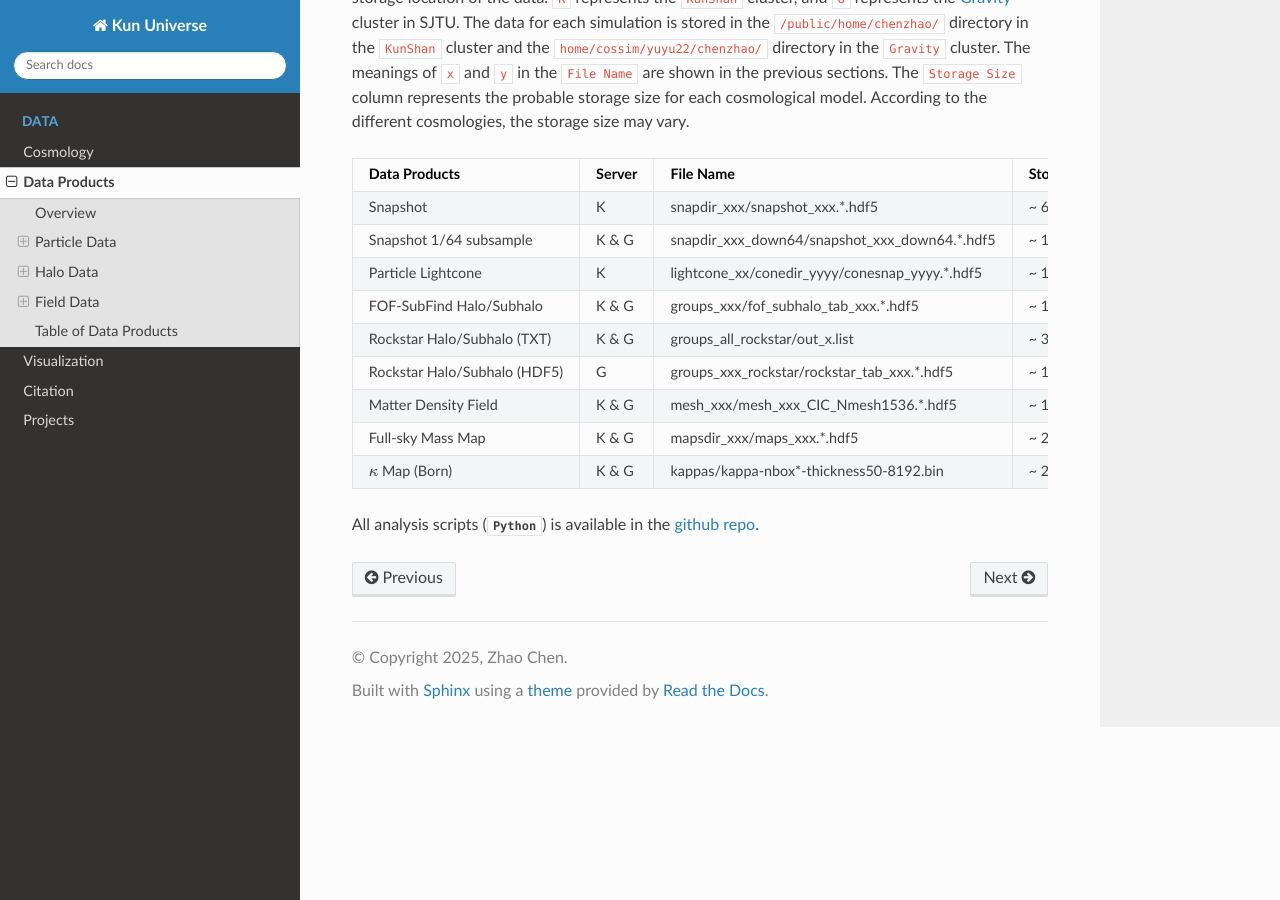
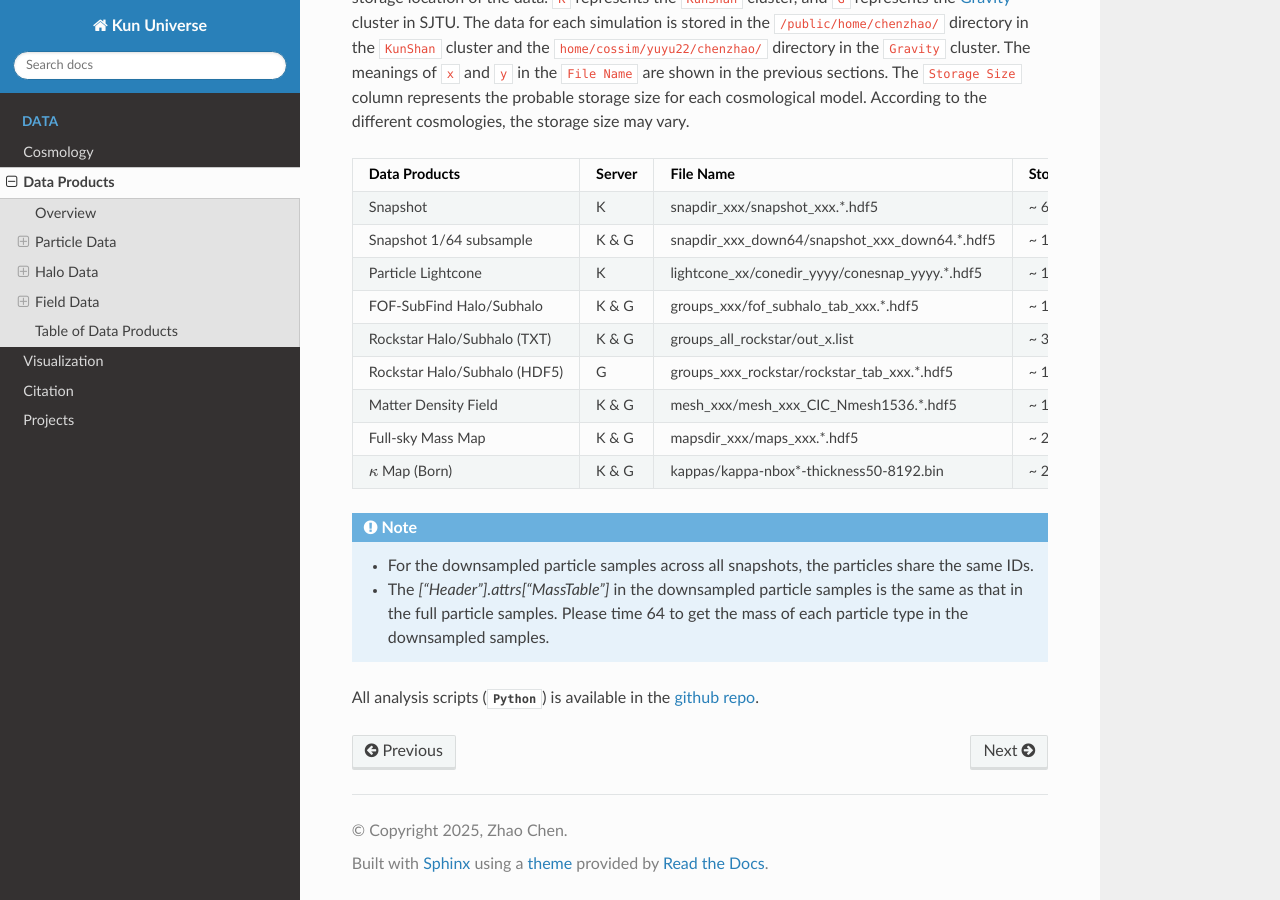
Before and after one commit to czymh/KunSimulation, a Sphinx documentation site: the page built from docs/source/dataproducts.rst, in a window 1280 px wide and 900 px high, scrolled down 2293 px. Built offline with Sphinx 7.4.7 and the Read the Docs theme 3.1.0, drawn with Linux system fonts in a browser that asks for light colours.

Commit message:
add masstable explaination

```diff
--- a/docs/source/dataproducts.rst
+++ b/docs/source/dataproducts.rst
@@ -120,4 +120,8 @@ According to the different cosmologies, the storage size may vary.
 | :math:`\kappa` Map (Born)    | K & G  | kappas/kappa-nbox*-thickness50-8192.bin        | ~ 250 GB    |
 +------------------------------+--------+------------------------------------------------+-------------+
 
+.. note::
+   * For the downsampled particle samples across all snapshots, the particles share the same IDs.
+   * The `["Header"].attrs["MassTable"]` in the downsampled particle samples is the same as that in the full particle samples. Please time 64 to get the mass of each particle type in the downsampled samples.
+
 All analysis scripts (:py:attr:`Python`) is available in the `github repo <https://github.com/czymh/csst-simulations-read>`_.
```
